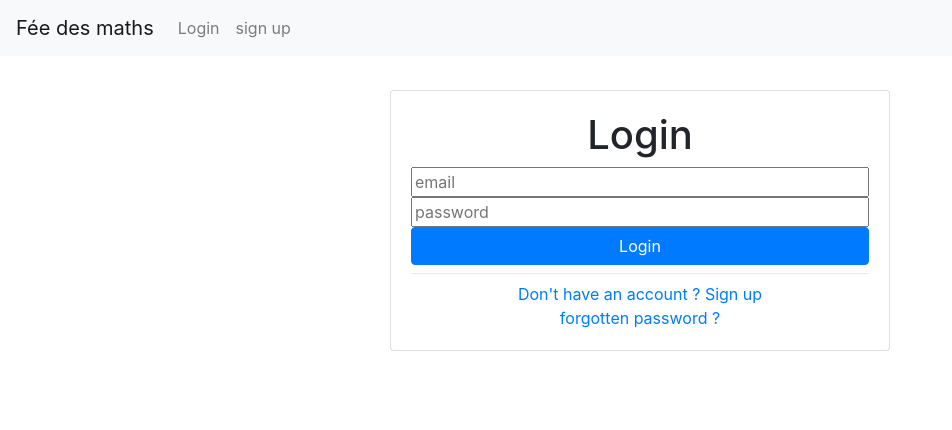
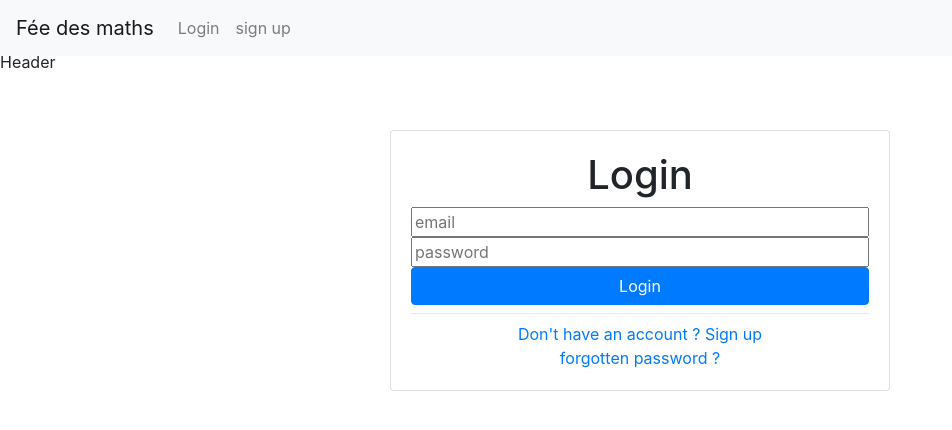
Before and after one commit to theobondarec/feeDesMaths, a React (Create React App) app in the folder client/: page /login in a window 1280 px wide. Shown: the top 430 px of the page, without its empty margins (0-952 px from the left). Built offline with nearby package versions, Linux system fonts and the light colour scheme.

Commit message:
ajout Header

```diff
--- a/client/src/App.js
+++ b/client/src/App.js
@@ -1,5 +1,6 @@
 import React, {useEffect, createContext, useReducer, useContext} from 'react';
 import NavBar from './components/Navbar'
+import Header from './components/Header'
 import {BrowserRouter, Route, Switch, useHistory} from 'react-router-dom'
 
 import Home from './components/screens/Home'
@@ -74,6 +75,7 @@ function App() {
     <UserContext.Provider value={{state, dispatch}}>
       <BrowserRouter>
         {/* HEADER */}
+        <Header />
         <NavBar />                {/* */}
 
         {/*Body*/}                {/*visible que si login*/}
--- /dev/null
+++ b/client/src/components/Header.js
@@ -0,0 +1,14 @@
+import React, {useContext, useEffect} from 'react'
+import {Link, useHistory} from 'react-router-dom'
+import {UserContext} from '../App'
+import '../App.css'
+
+const Header = () =>{
+    return(
+        <div>
+            <p>Header</p>
+        </div>
+    )
+}
+
+export default Header
```
